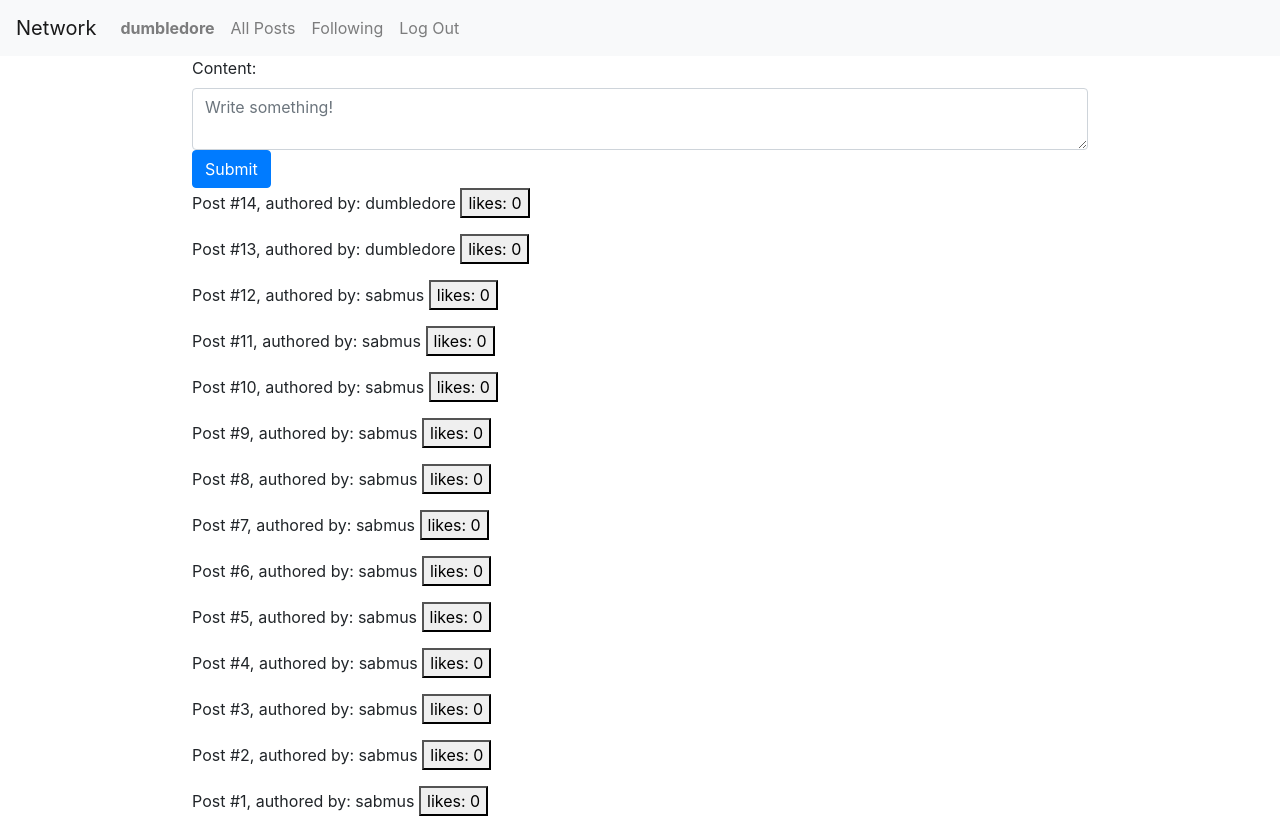
After one commit to Sabmus/cs50webdevelopment, a Django app: page /posts/all in a window 1280 px wide. The commit adds this page. Run offline with Django 4.2, Linux system fonts and the light colour scheme; a user stored in the database is signed in; data comes from the database, SQL or seed files in the repository; both versions use the stored data as it was after the commit; some libraries are stand-ins or nearby versions.

Commit message:
fixed post views and js, project 4

```diff
--- /dev/null
+++ b/project4/project4/network/forms.py
@@ -0,0 +1,19 @@
+from django import forms
+from . import models
+
+
+class PostForm(forms.ModelForm):
+    class Meta:
+        model = models.Post
+        fields = ["content"]
+        widgets = {
+            'content': forms.Textarea(attrs={
+                'class': 'form-control',
+                'placeholder': "Write something!"
+                })
+        }
+
+    def __init__(self, *args, **kwargs):
+        super().__init__(*args, **kwargs)
+        self.fields["content"].widget.attrs.pop('cols', None)
+        self.fields["content"].widget.attrs.pop('rows', None)
--- a/project4/project4/network/models.py
+++ b/project4/project4/network/models.py
@@ -35,7 +35,7 @@ class Post(models.Model):
     updated_at = models.DateTimeField(auto_now=True)
 
     def __str__(self):
-        return f"Post #{self.id}, authored by: {self.user.username}"
+        return f"Post #{self.id}, authored by: {self.author}"
 
     def get_absolute_url(self):
         return reverse("model_detail", kwargs={"pk": self.pk})
--- a/project4/project4/network/static/network/index.js
+++ b/project4/project4/network/static/network/network.js
@@ -1,12 +1,19 @@
 document.addEventListener('DOMContentLoaded', () => {
 
     // add event listener to form post request
-    document.querySelector("#form_post").addEventListener('submit', ev => create_post(ev));
-
+    document.querySelectorAll(".like_btn").forEach(button => {
+        let counter = 0;
+        button.addEventListener('click', event => {
+            counter++;
+            const element = event.target;
+            element.innerHTML = "likes: " + counter.toString();
+            console.log("like btn clicked!");
+        });
+    });
 
 });
 
-
+/*
 function create_post(ev) {
     ev.preventDefault();
 
@@ -38,4 +45,4 @@ function create_post(ev) {
         });
     })
     .catch(error => console.log(error));
-}
+}*/
--- a/project4/project4/network/templates/network/following.html
+++ b/project4/project4/network/templates/network/following.html
@@ -3,7 +3,9 @@
 {% block body %}
     <div class="general">
         <div id="posts">
-
+            {% for post in posts %}
+                <p>{{ post }}</p>
+            {% endfor %}
         </div>
     </div>
 {% endblock %}
--- a/project4/project4/network/templates/network/layout.html
+++ b/project4/project4/network/templates/network/layout.html
@@ -6,6 +6,7 @@
         <title>{% block title %}Social Network{% endblock %}</title>
         <link rel="stylesheet" href="https://stackpath.bootstrapcdn.com/bootstrap/4.4.1/css/bootstrap.min.css" integrity="sha384-Vkoo8x4CGsO3+Hhxv8T/Q5PaXtkKtu6ug5TOeNV6gBiFeWPGFN9MuhOf23Q9Ifjh" crossorigin="anonymous">
         <link href="{% static 'network/styles.css' %}" rel="stylesheet">
+        <script src="{% static 'network/network.js' %}"></script>
     </head>
     <body>
 
@@ -16,15 +17,15 @@
               <ul class="navbar-nav mr-auto">
                 {% if user.is_authenticated %}
                     <li class="nav-item">
-                        <a class="nav-link" id="profile-page"><strong>{{ user.username }}</strong></a>
+                        <a class="nav-link" href="{% url 'index' %}" id="profile-page"><strong>{{ user.username }}</strong></a>
                     </li>
                 {% endif %}
                 <li class="nav-item">
-                  <a class="nav-link" href="{% url 'index' %}">All Posts</a>
+                  <a class="nav-link" href="{% url 'posts' 'all' %}">All Posts</a>
                 </li>
                 {% if user.is_authenticated %}
                     <li class="nav-item">
-                        <a class="nav-link" href="{% url 'following' %}">Following</a>
+                        <a class="nav-link" href="{% url 'posts' 'following' %}">Following</a>
                     </li>
                     <li class="nav-item">
                         <a class="nav-link" href="{% url 'logout' %}">Log Out</a>
--- /dev/null
+++ b/project4/project4/network/templates/network/posts.html
@@ -0,0 +1,20 @@
+{% extends "network/layout.html" %}
+
+{% block body %}
+    <div class="general">
+        {% if user.is_authenticated and option == 'all' %}
+        <div id="new_post">
+            <form action="{% url 'create_post' %}" method="post">
+                {% csrf_token %}
+                {{ post_form }}
+                <input type="submit" class="btn btn-primary"/>
+            </form>
+        </div>
+        {% endif %}
+        <div id="posts">
+            {% for post in posts %}
+                <p>{{ post }} <button class='like_btn'>likes: {{ post.like }}</button> </p>
+            {% endfor %}
+        </div>
+    </div>
+{% endblock %}
--- a/project4/project4/network/urls.py
+++ b/project4/project4/network/urls.py
@@ -9,10 +9,11 @@ urlpatterns = [
     path("logout", views.logout_view, name="logout"),
     path("register", views.register, name="register"),
 
-    path("following", views.following, name="following"),
+    # path("following", views.following, name="following"),
+    path("posts/<str:option>", views.posts, name="posts"),
+    path("create_post", views.create_post, name="create_post"),
 
     # api routes
-    path("create_post", views.create_post, name="create_post"),
     path("edit_post/<int:post_id>", views.edit_post, name="edit_post"),
     path("profile", views.profile, name="profile"),
     path("liked_post/<int:post_id>", views.liked_post, name="liked_post")
--- a/project4/project4/network/views.py
+++ b/project4/project4/network/views.py
@@ -1,23 +1,42 @@
 # https://cs50.harvard.edu/web/2020/projects/4/network/#specification
 # https://docs.djangoproject.com/en/4.1/ref/request-response/#jsonresponse-objects
 from django.contrib.auth import authenticate, login, logout
+from django.contrib.auth.decorators import login_required
 from django.db import IntegrityError
 from django.http import HttpResponse, HttpResponseRedirect, JsonResponse
 from django.shortcuts import render
 from django.urls import reverse
 
 from . import models
+from . import forms
 
 
+@login_required(login_url='login')
 def index(request):
+    return render(request, template_name='network/index.html', context={})
+
+
+@login_required(login_url='login')
+def posts(request, option):
     # check if logged in, else redirect to login
-    if request.user.is_authenticated:
+    if option == 'all':
+        post_form = forms.PostForm()
         posts = models.Post.objects.all().order_by('-created_at')
-        return render(request, "network/index.html", context={
-            'posts': posts
+        return render(request, "network/posts.html", context={
+            'posts': posts,
+            'post_form': post_form,
+            'option': option
         })
-    else:
-        return HttpResponseRedirect(reverse('login'))
+
+    if option == 'following':
+        following = models.User.objects.filter(follower__exact=request.user)
+        posts = models.Post.objects.filter(author__in=following).order_by('-created_at')
+        return render(request, "network/posts.html", context={
+            'posts': posts,
+            'option': option
+        })
+
+    return HttpResponseRedirect(reverse('login'))
 
 
 def login_view(request):
@@ -72,7 +91,7 @@ def register(request):
         return render(request, "network/register.html")
 
 
-def following(request):
+"""def following(request):
     if request.user.is_authenticated:
         following = models.User.objects.filter(follower__exact=request.user)
         posts = models.Post.objects.filter(author__in=following).order_by('-created_at')
@@ -80,31 +99,43 @@ def following(request):
             'posts': posts
         })
     else:
-        return HttpResponseRedirect(reverse('login'))
+        return HttpResponseRedirect(reverse('login'))"""
 
 
+@login_required(login_url='login')
 def create_post(request):
+    post_form = forms.PostForm(request.POST)
+
     if request.method != "POST":
-        return JsonResponse({'message': 'POST request required.'}, status=400)
+        return render(request, template_name='network/index.html', context={
+            'post_form': post_form,
+            'message': 'POST request is required.'
+        })
 
-    content = request.POST["content"]
-    post = models.Post(
-        author=request.user,
-        content=content
-    )
+    if not post_form.is_valid():
+         return render(request, template_name='network/index.html', context={
+            'post_form': post_form,
+            'message': 'Please check you input.'
+        })
+
+
+    post = models.Post(**post_form.cleaned_data)
+    post.author = request.user
     post.save()
 
-    posts = models.Post.objects.all().order_by('-created_at')
-    return JsonResponse([post.serialize() for post in posts], safe=False)
+    return HttpResponseRedirect(reverse('index'))
 
 
+@login_required(login_url='login')
 def edit_post(request, post_id):
     pass
 
 
+@login_required(login_url='login')
 def profile(request):
     return HttpResponse(request)
 
 
+@login_required(login_url='login')
 def liked_post(request, post_id):
     pass
```
Also changed, not shown: project4/project4/network/templates/network/index.html (+1 -12 lines), project4/project4/db.sqlite3.
